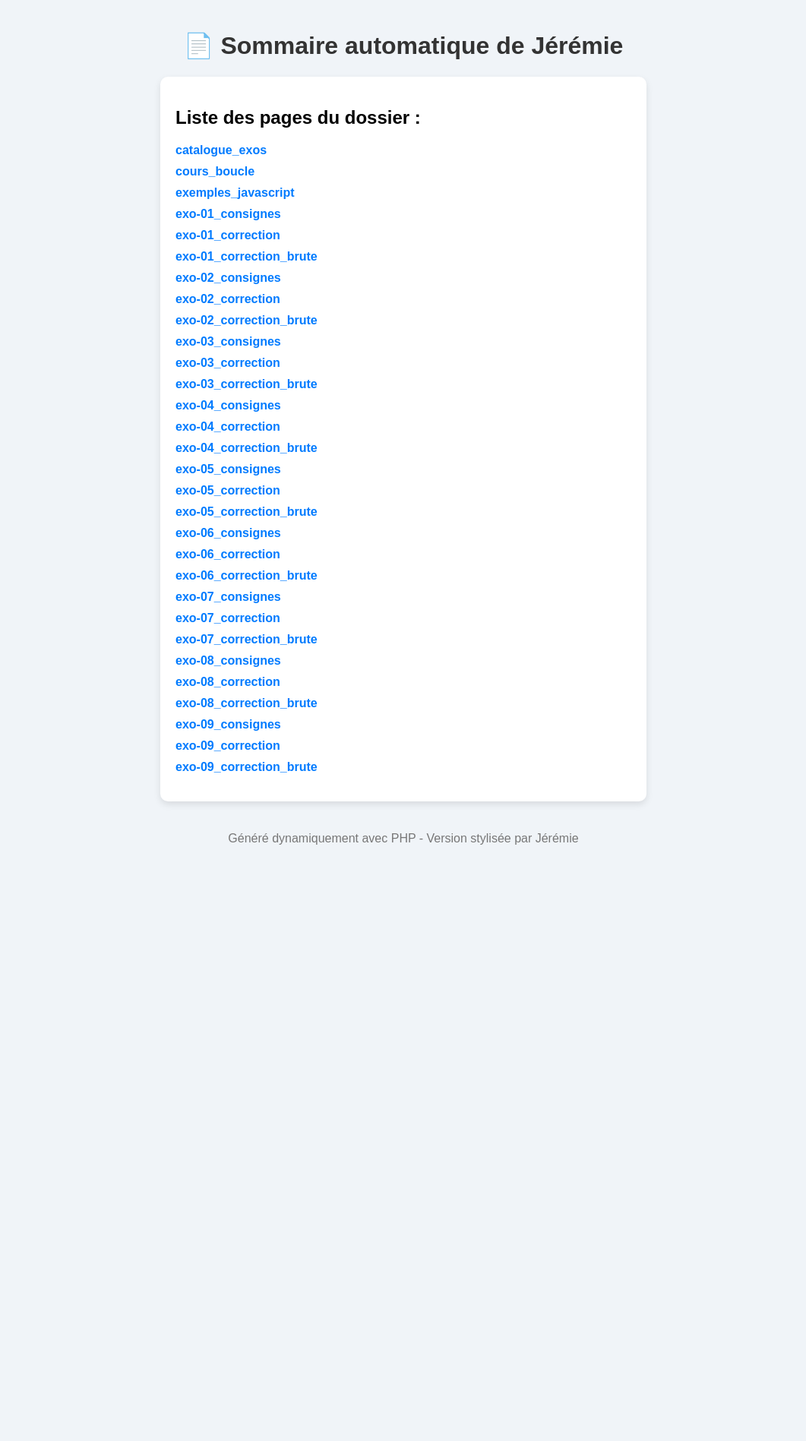
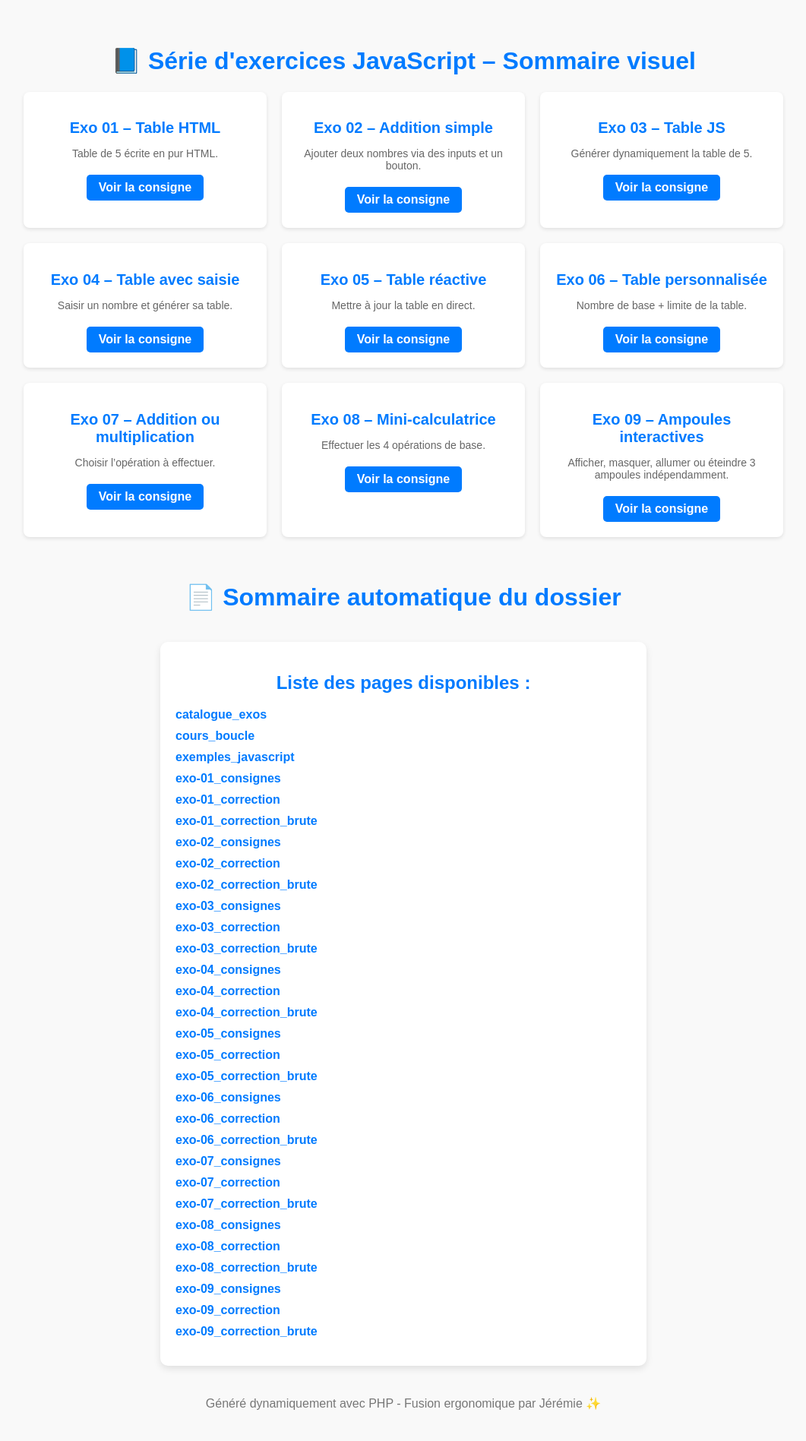
Before and after one commit to re3r73/repo-alwaysdata, a PHP site: page /javascript/index.php in a window 1280 px wide. Shown: the whole page at 76% size, without its empty margins (109-1170 px from the left). Before the commit the page ends 1112 px from the top, so only its background shows below. Run offline with PHP 8.4, Linux system fonts and the light colour scheme.

Commit message:
Update index.php

```diff
--- a/javascript/index.php
+++ b/javascript/index.php
@@ -2,24 +2,62 @@
 <html lang="fr">
 <head>
   <meta charset="UTF-8">
-    <title>Sommaire automatique de Jérémie</title>
+  <title>Sommaire des Exercices JavaScript</title>
   <style>
     body {
-            background-color: #f0f4f8;
       font-family: Arial, sans-serif;
+      background-color: #f9f9f9;
+      color: #333;
+      padding: 40px;
       margin: 0;
+    }
+    h1, h2 {
+      color: #007BFF;
+      text-align: center;
+    }
+    .exercices {
+      display: grid;
+      grid-template-columns: repeat(auto-fit, minmax(250px, 1fr));
+      gap: 20px;
+      max-width: 1000px;
+      margin: 0 auto 60px;
+    }
+    .card {
+      background-color: #fff;
       padding: 20px;
+      border-radius: 8px;
+      box-shadow: 0 2px 5px rgba(0,0,0,0.1);
+      text-align: center;
+    }
+    .card h2 {
+      color: #007BFF;
+      font-size: 20px;
+      margin-bottom: 10px;
+    }
+    .card p {
+      font-size: 14px;
+      color: #666;
+      margin-bottom: 20px;
+    }
+    .card a {
+      display: inline-block;
+      padding: 8px 16px;
+      background-color: #007BFF;
+      color: white;
+      text-decoration: none;
+      border-radius: 5px;
+      font-weight: bold;
+      transition: background-color 0.2s ease-in-out;
+    }
+    .card a:hover {
+      background-color: #0056b3;
     }
 
-        h1 {
-            text-align: center;
-            color: #333;
-        }
-
+    /* Sommaire automatique */
     .section {
       background: white;
       padding: 20px;
-            margin: 20px auto;
+      margin: 40px auto 20px;
       border-radius: 10px;
       box-shadow: 0 4px 10px rgba(0, 0, 0, 0.1);
       max-width: 600px;
@@ -34,14 +72,14 @@
       margin: 10px 0;
     }
 
-        a {
+    .section a {
       text-decoration: none;
       color: #007BFF;
       font-weight: bold;
       transition: color 0.3s;
     }
 
-        a:hover {
+    .section a:hover {
       color: #0056b3;
     }
 
@@ -53,21 +91,67 @@
   </style>
 </head>
 <body>
-    <h1>📄 Sommaire automatique de Jérémie</h1>
 
+  <h1>📘 Série d'exercices JavaScript – Sommaire visuel</h1>
+
+  <div class="exercices">
+    <div class="card">
+      <h2>Exo 01 – Table HTML</h2>
+      <p>Table de 5 écrite en pur HTML.</p>
+      <a href="exo-01_consignes.html">Voir la consigne</a>
+    </div>
+    <div class="card">
+      <h2>Exo 02 – Addition simple</h2>
+      <p>Ajouter deux nombres via des inputs et un bouton.</p>
+      <a href="exo-02_consignes.html">Voir la consigne</a>
+    </div>
+    <div class="card">
+      <h2>Exo 03 – Table JS</h2>
+      <p>Générer dynamiquement la table de 5.</p>
+      <a href="exo-03_consignes.html">Voir la consigne</a>
+    </div>
+    <div class="card">
+      <h2>Exo 04 – Table avec saisie</h2>
+      <p>Saisir un nombre et générer sa table.</p>
+      <a href="exo-04_consignes.html">Voir la consigne</a>
+    </div>
+    <div class="card">
+      <h2>Exo 05 – Table réactive</h2>
+      <p>Mettre à jour la table en direct.</p>
+      <a href="exo-05_consignes.html">Voir la consigne</a>
+    </div>
+    <div class="card">
+      <h2>Exo 06 – Table personnalisée</h2>
+      <p>Nombre de base + limite de la table.</p>
+      <a href="exo-06_consignes.html">Voir la consigne</a>
+    </div>
+    <div class="card">
+      <h2>Exo 07 – Addition ou multiplication</h2>
+      <p>Choisir l’opération à effectuer.</p>
+      <a href="exo-07_consignes.html">Voir la consigne</a>
+    </div>
+    <div class="card">
+      <h2>Exo 08 – Mini-calculatrice</h2>
+      <p>Effectuer les 4 opérations de base.</p>
+      <a href="exo-08_consignes.html">Voir la consigne</a>
+    </div>
+    <div class="card">
+      <h2>Exo 09 – Ampoules interactives</h2>
+      <p>Afficher, masquer, allumer ou éteindre 3 ampoules indépendamment.</p>
+      <a href="exo-09_consignes.html">Voir la consigne</a>
+    </div>
+  </div>
+
+  <h1>📄 Sommaire automatique du dossier</h1>
   <div class="section">
-        <h2>Liste des pages du dossier :</h2>
+    <h2>Liste des pages disponibles :</h2>
     <ul>
       <?php
-            // Récupère les fichiers du dossier courant
       $fichiers = scandir('.');
-            // Filtre les fichiers valides
       $pages = array_filter($fichiers, function($fichier) {
         return is_file($fichier) && preg_match('/\.(html|php)$/', $fichier) && $fichier !== 'index.php';
       });
-            // Trie alphabétiquement
       sort($pages);
-            // Affiche les liens
       foreach ($pages as $page) {
         $titre = pathinfo($page, PATHINFO_FILENAME);
         echo "<li><a href=\"$page\">$titre</a></li>";
@@ -77,7 +161,7 @@
   </div>
 
   <div class="footer">
-        Généré dynamiquement avec PHP - Version stylisée par Jérémie
+    Généré dynamiquement avec PHP - Fusion ergonomique par Jérémie ✨
   </div>
 </body>
 </html>
```
Lines whose indentation alone changed are shown as unchanged.
